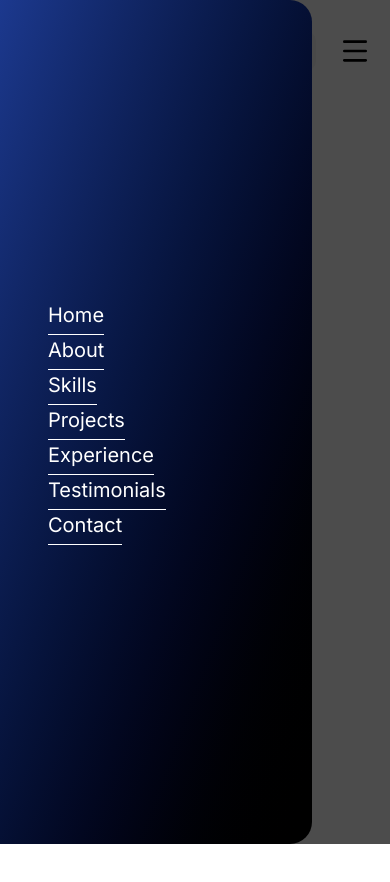
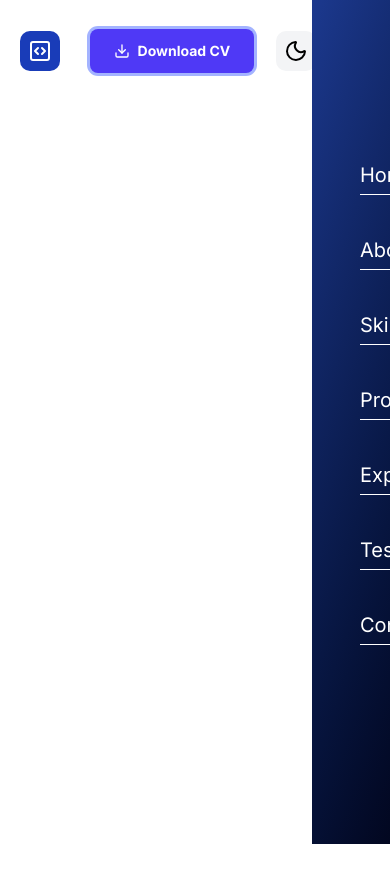
Before and after one commit to PeterMolope/Portfolio, a Next.js app: page / in a window 390 px wide. Shown: the top 882 px of the page. After the commit the page ends 844 px from the top, so only its background shows below. Built offline with nearby package versions, Linux system fonts and the light colour scheme.

Commit message:
feat: implement responsive navigation by adding MobileNav and Nav components with state management for mobile menu visibility

```diff
--- a/components/Home/Home.tsx
+++ b/components/Home/Home.tsx
@@ -1,5 +1,5 @@
 import ThemeToggler from "../Helper/ThemeToggler";
 
 export default function Home() {
-  return <div className="overflow-hidden h-[2000px]"></div>;
+  return <div className="overflow-hidden"></div>;
 }
--- a/components/Home/Navbar/MobileNav.tsx
+++ b/components/Home/Navbar/MobileNav.tsx
@@ -1,15 +1,27 @@
 import { Navlinks } from "@/Constant/Constant";
+import { X } from "lucide-react";
 import Link from "next/link";
 import React from "react";
 
-const MobileNav = () => {
+type MobileNavProps = {
+  isMobileNavOpen: boolean;
+  closeMobileNav: () => void;
+};
+const MobileNav = ({ isMobileNavOpen, closeMobileNav }: MobileNavProps) => {
+  const mobileNavClasses = isMobileNavOpen
+    ? "translate-x-0"
+    : "translate-x-[100%]";
   return (
     <div>
       {/* Overlay */}
-      <div className="fixed inset-0 transform transition-all duration-500 z-1002 bg-black opacity-70 w-full h-screen"></div>
+      <div
+        className={`fixed ${mobileNavClasses} inset-0 transform transition-all duration-500 z-1002 bg-black opacity-70 w-full h-screen `}
+      ></div>
 
-      {/* Navlinks with Gradient and Rounded Edges */}
-      <div className="text-white fixed justify-center flex flex-col h-full transform transition-all duration-500 delay-300 w-[80%] sm:w-[60%] bg-gradient-to-br from-blue-900 to-black rounded-r-3xl z-1050">
+      {/* Updated container with increased vertical spacing */}
+      <div
+        className={`text-white ${mobileNavClasses} fixed justify-center flex flex-col h-full transform transition-all duration-500 delay-300 w-[80%] sm:w-[60%] bg-gradient-to-br from-blue-900 to-black rounded-r-3xl z-1050 space-y-10`}
+      >
         {Navlinks.map((link, index) => {
           return (
             <Link key={index} href={link.href}>
@@ -19,6 +31,11 @@ const MobileNav = () => {
             </Link>
           );
         })}
+        {/**close icon */}
+        <X
+          onClick={closeMobileNav}
+          className="absolute top-[0.7rem] right-[1.4rem] sm:w-8 sm:h-8 w-6 h-6"
+        />
       </div>
     </div>
   );
--- a/components/Home/Navbar/Nav.tsx
+++ b/components/Home/Navbar/Nav.tsx
@@ -6,7 +6,10 @@ import { Download, MenuIcon } from "lucide-react";
 import Link from "next/link";
 import React, { useEffect, useState } from "react";
 
-const Nav = () => {
+type NavProps = {
+  openMobileNav: () => void;
+};
+const Nav = ({ openMobileNav }: NavProps) => {
   const [navBg, setNavBg] = useState(false);
   useEffect(() => {
     const handleScroll = () => {
@@ -62,7 +65,10 @@ const Nav = () => {
         <ThemeToggler />
         {/**Mobile Menu Button**/}
 
-        <MenuIcon className="w-8 h-8 text-black dark:text-white lg:hidden cursor-pointer" />
+        <MenuIcon
+          onClick={openMobileNav}
+          className="w-8 h-8 text-black dark:text-white lg:hidden cursor-pointer"
+        />
       </div>
     </div>
   );
--- a/components/Home/Navbar/ResponsiveNav.tsx
+++ b/components/Home/Navbar/ResponsiveNav.tsx
@@ -1,12 +1,24 @@
-import React from "react";
+"use client";
+import React, { use, useEffect, useState } from "react";
 import MobileNav from "./MobileNav";
 import Nav from "./Nav";
 
 const ResponsiveNav = () => {
+  const [isMobileNavOpen, setIsMobileNavOpen] = useState(false);
+  const openMobileNav = () => {
+    setIsMobileNavOpen(true);
+  };
+  const closeMobileNav = () => {
+    setIsMobileNavOpen(false);
+  };
+
   return (
     <div>
-      <Nav />
-      <MobileNav />
+      <Nav openMobileNav={openMobileNav} />
+      <MobileNav
+        isMobileNavOpen={isMobileNavOpen}
+        closeMobileNav={closeMobileNav}
+      />
     </div>
   );
 };
```
